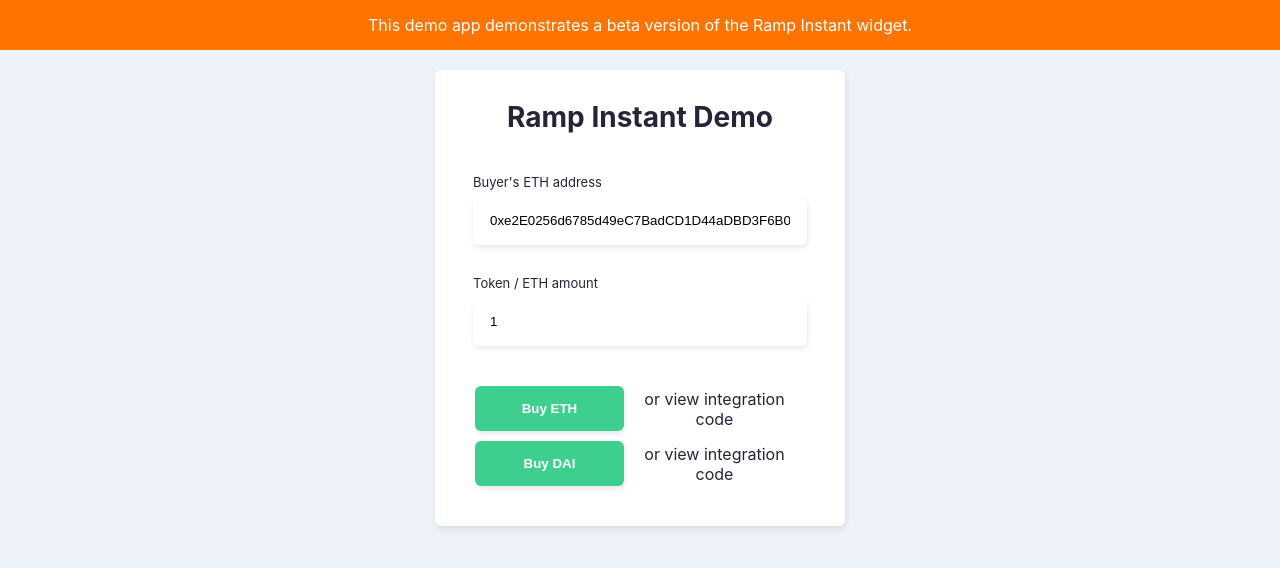
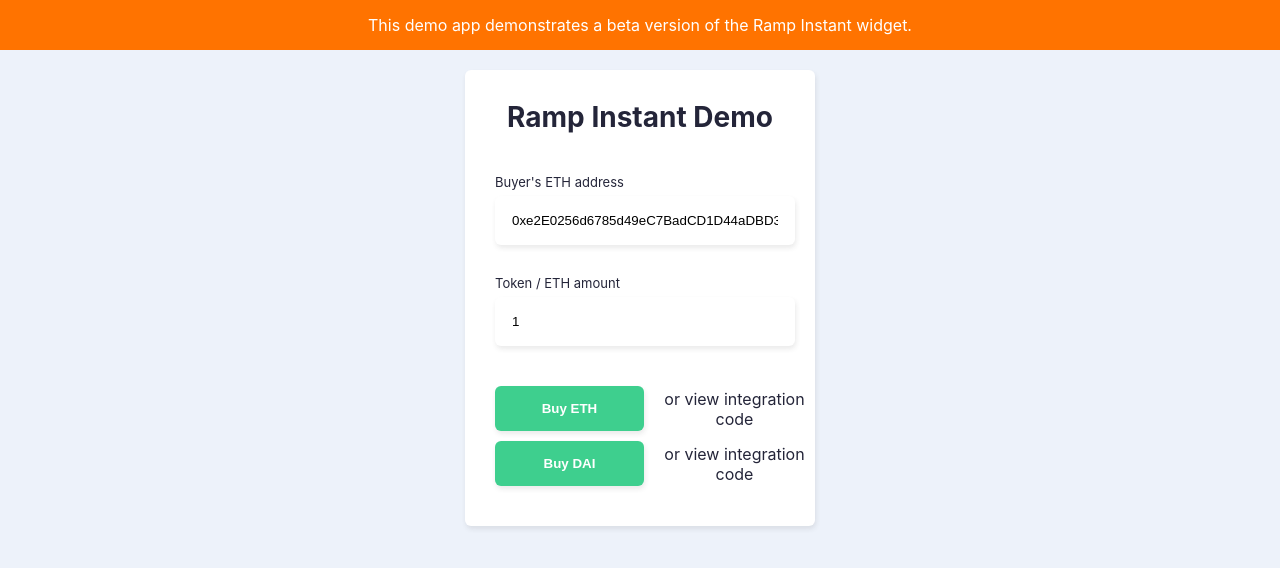
Before and after one commit to cleancoindev/ramp-instant-demo-app, a React (Create React App) app: page / in a window 1280 px wide. Shown: the top 568 px of the page. Built offline with nearby package versions, Linux system fonts and the light colour scheme.

Commit message:
Add global box-sizing rules

```diff
--- a/src/index.css
+++ b/src/index.css
@@ -13,3 +13,7 @@
   font-family: source-code-pro, Menlo, Monaco, Consolas, 'Courier New',
     monospace;
 }
+
+*, *:after, *:before {
+  box-sizing: border-box;
+}
```
